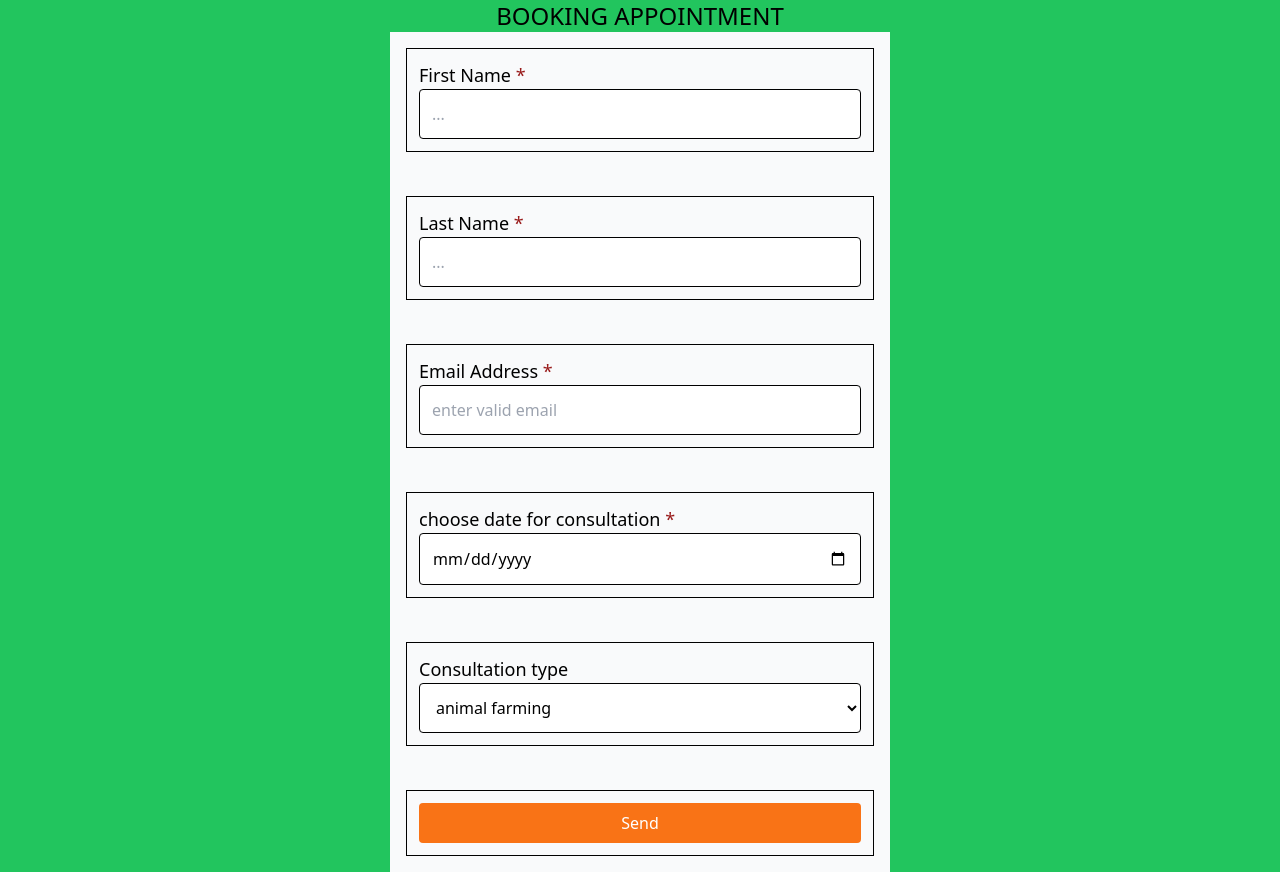
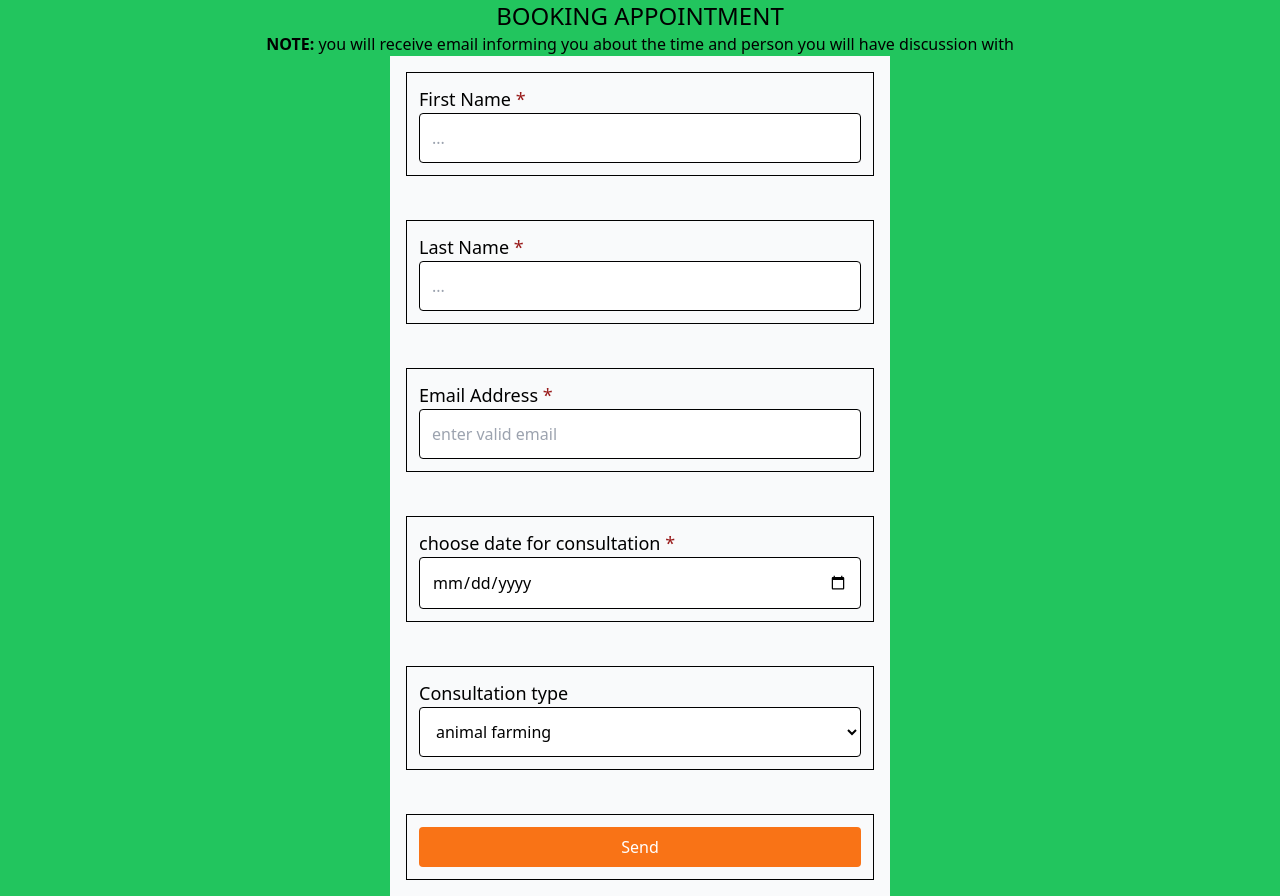
Before and after one commit to StewartMangame/my-farm-Malawi, a React (Create React App) app: page /booking in a window 1280 px wide. Before the commit the page ends 872 px from the top, so only its background shows below. Built offline with nearby package versions, Linux system fonts and the light colour scheme.

Commit message:
adding word to tell farmer about receiving email

```diff
--- a/src/components/consultation/bookingForm.js
+++ b/src/components/consultation/bookingForm.js
@@ -15,12 +15,25 @@ export default function ConsultationPage() {
     setFormData({ ...formData, [name]: value });
   };
 
+  const handleSubmit = (event) => {
+    event.preventDefault();
+    alert("You have successfully booked an appointment");
+  };
+
   return (
     <div className=  "bg-green-500">
       <p className="text-center text-2xl text-black">BOOKING APPOINTMENT</p>
+
+      <div className="border-r-gray-200">
+        <p className="text-center">
+          <strong>NOTE: </strong>you will receive email informing you about the time and person you will have discussion with
+        </p>
+      </div>
+
       <div className="flex flex-col items-center justify-center">
         <form
           className="flex flex-col gap-3 w-[500px] bg-gray-50 "
+          onSubmit={handleSubmit}
         >
           <div className=" border border-black p-3 m-4 flex flex-col">
             <label htmlFor="fName" id="fNameLabel" className=" text-lg">
@@ -48,6 +61,7 @@ export default function ConsultationPage() {
               id="lName"
               value={formData.lName}
               onChange={handleChange}
+              required
               placeholder="..."
               className=" border border-black rounded p-3"
             />
@@ -63,6 +77,7 @@ export default function ConsultationPage() {
               id="email"
               value={formData.email}
               onChange={handleChange}
+              required
               placeholder="enter valid email"
               className=" border border-black rounded p-3"
             />
@@ -79,6 +94,7 @@ export default function ConsultationPage() {
               id="date"
               value={formData.date}
               onChange={handleChange}
+              required
               placeholder="date for consultation"
               className="border border-black rounded p-3"
             />
@@ -95,6 +111,7 @@ export default function ConsultationPage() {
             name="ctype"
             value={formData.ctype}
             onChange={handleChange}
+            required
             className="border border-black rounded p-3 bg-white"
             >
               <option value="farming">animal farming</option>
```
